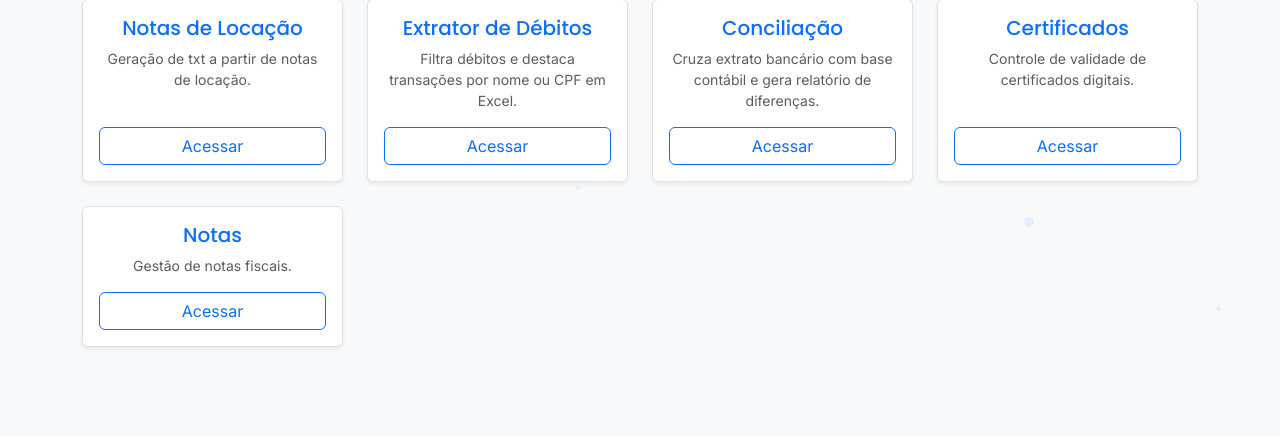
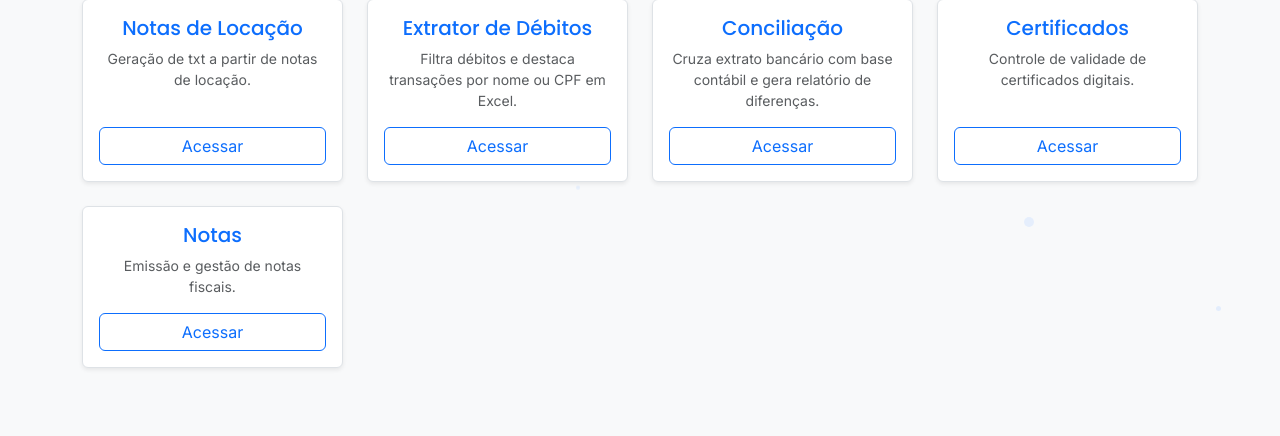
Before and after one commit to pedrocarneiro17/sistemas_contajur, a Flask app: page / in a window 1280 px wide. Shown: the part 509-945 px from the top of the page. Before the commit the page ends 857 px from the top, so only its background shows below. Run offline with Flask 3, Linux system fonts and the light colour scheme.

```diff
--- a/home/templates/home.html
+++ b/home/templates/home.html
@@ -142,7 +142,7 @@
                 <div class="card h-100 shadow-sm custom-card">
                     <div class="card-body d-flex flex-column text-center">
                         <h2 class="card-title h5">Notas</h2>
-                        <p class="card-text text-body-secondary small">Gestão de notas fiscais.</p>
+                        <p class="card-text text-body-secondary small">Emissão e gestão de notas fiscais.</p>
                         <a href="https://contajur-notas.up.railway.app/admin" target="_blank" class="btn btn-outline-primary mt-auto">Acessar</a>
                     </div>
                 </div>
```
